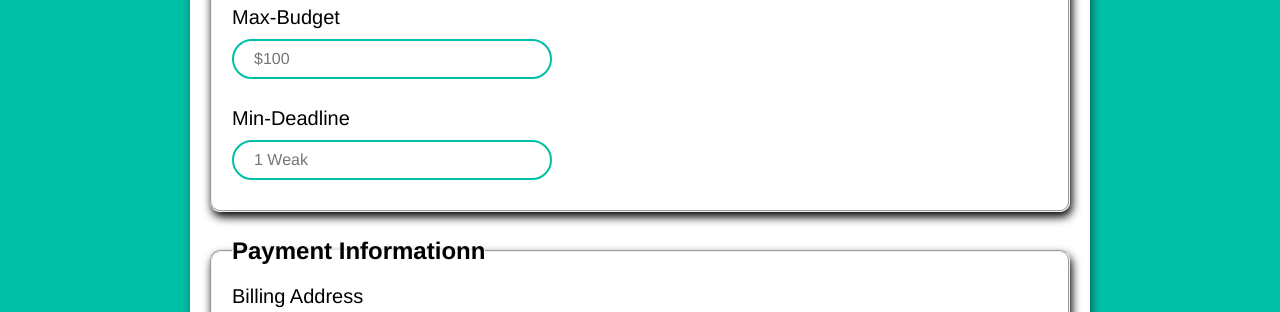
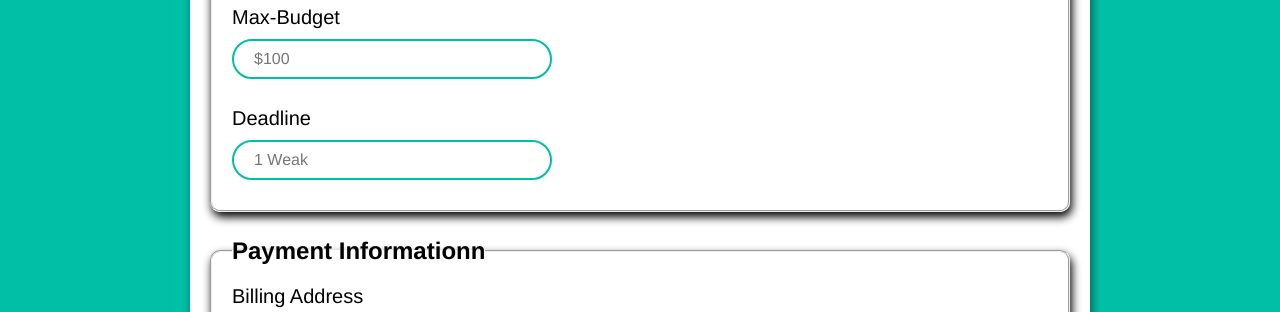
Before and after one commit to daoneytbatue/FreelanceChowk, a Node server app: template views/client_questionare.ejs in a window 1280 px wide. Shown: the part 1063-1375 px from the top of the page. Run offline with Node 20, Linux system fonts and the light colour scheme; the template is opened without the code that fills it, so the values that code supplies are empty; some libraries are stand-ins or nearby versions.

Commit message:
client questionare

```diff
--- a/views/client_questionare.ejs
+++ b/views/client_questionare.ejs
@@ -85,7 +85,7 @@
                     <input type="text" name="budget" id="budget" required placeholder="$100">
                     <br><br>
 
-                    <label for="deadline">Min-Deadline</label>
+                    <label for="deadline">Deadline</label>
                     <input type="text" name="deadline" required placeholder="1 Weak">
 
                 </fieldset>
```
